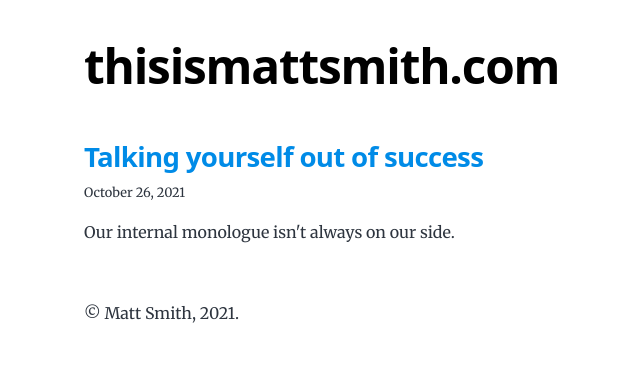
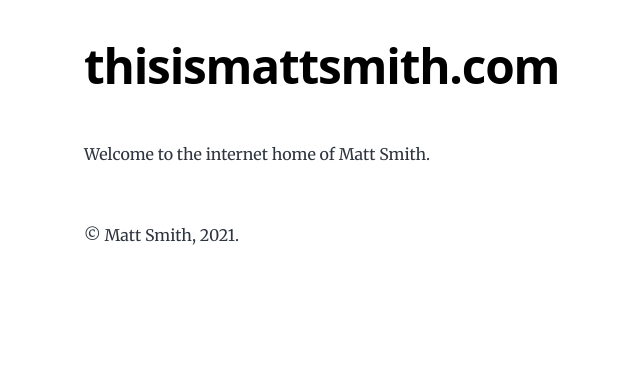
Before and after one commit to thisismattsmith/thisismattsmith-com, a Gatsby site: page / in a window 1280 px wide. Shown: the whole page, without its empty margins (240-880 px from the left). Built offline with nearby package versions, Linux system fonts and the light colour scheme; Gatsby itself is replaced by a stand-in of ours.

Commit message:
Home page update
Removed blogs from home page

```diff
--- a/src/pages/index.js
+++ b/src/pages/index.js
@@ -20,44 +20,14 @@ const BlogIndex = ({ data, location }) => {
           gatsby-config.js).
         </p>
       </Layout>
+
     )
   }
 
   return (
     <Layout location={location} title={siteTitle}>
-      <Seo title="All posts" />
-      <ol style={{ listStyle: `none` }}>
-        {posts.map(post => {
-          const title = post.frontmatter.title || post.fields.slug
-
-          return (
-            <li key={post.fields.slug}>
-              <article
-                className="post-list-item"
-                itemScope
-                itemType="http://schema.org/Article"
-              >
-                <header>
-                  <h2>
-                    <Link to={post.fields.slug} itemProp="url">
-                      <span itemProp="headline">{title}</span>
-                    </Link>
-                  </h2>
-                  <small>{post.frontmatter.date}</small>
-                </header>
-                <section>
-                  <p
-                    dangerouslySetInnerHTML={{
-                      __html: post.frontmatter.description || post.excerpt,
-                    }}
-                    itemProp="description"
-                  />
-                </section>
-              </article>
-            </li>
-          )
-        })}
-      </ol>
+      <Seo title="Matt Smith's website" />
+      <p>Welcome to the internet home of Matt Smith. </p>
     </Layout>
   )
 }
```
Also changed, not shown: content/blog/talking-yourself-out-of-success/Reverse_Pomodoro.jpg (deleted), 2 other files.
